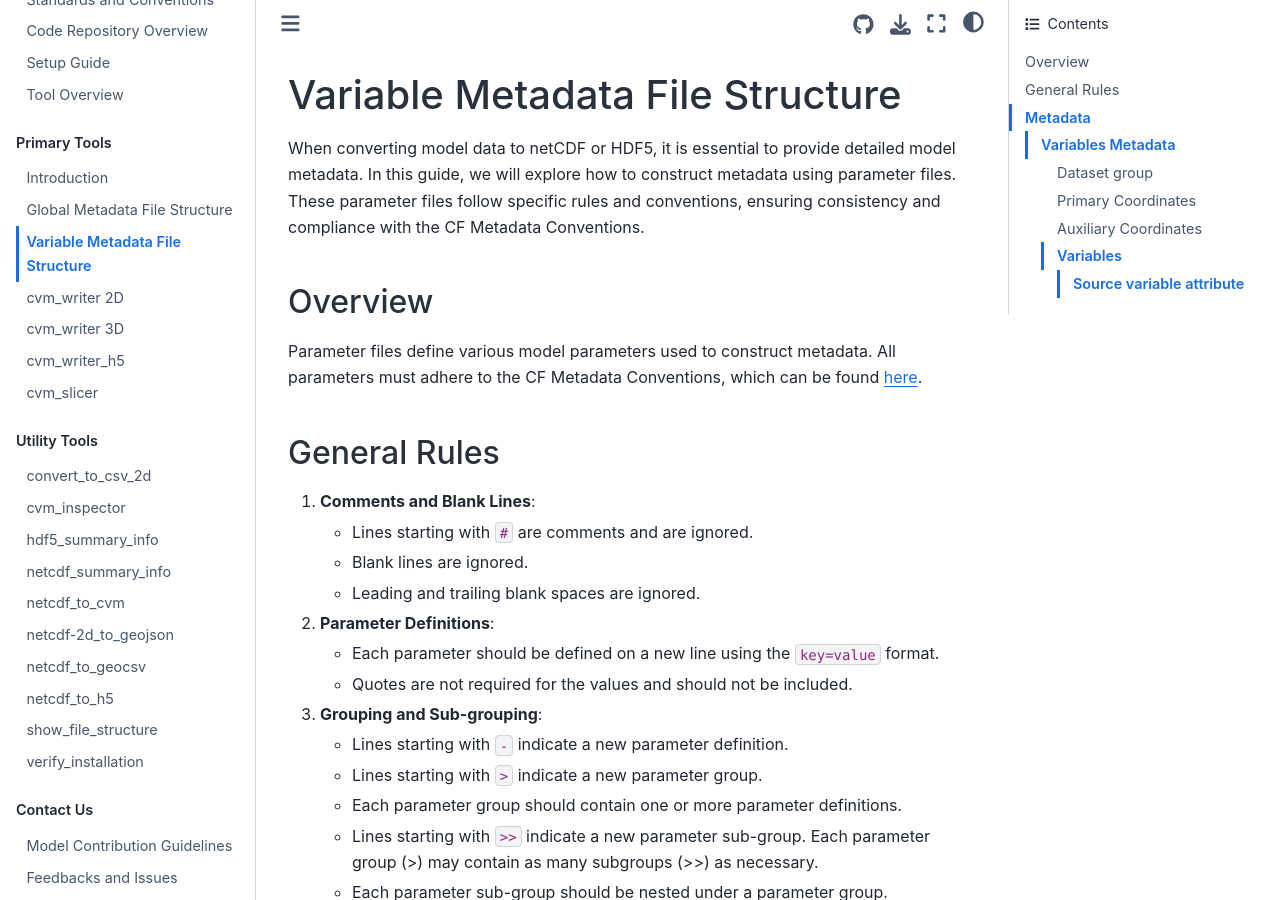
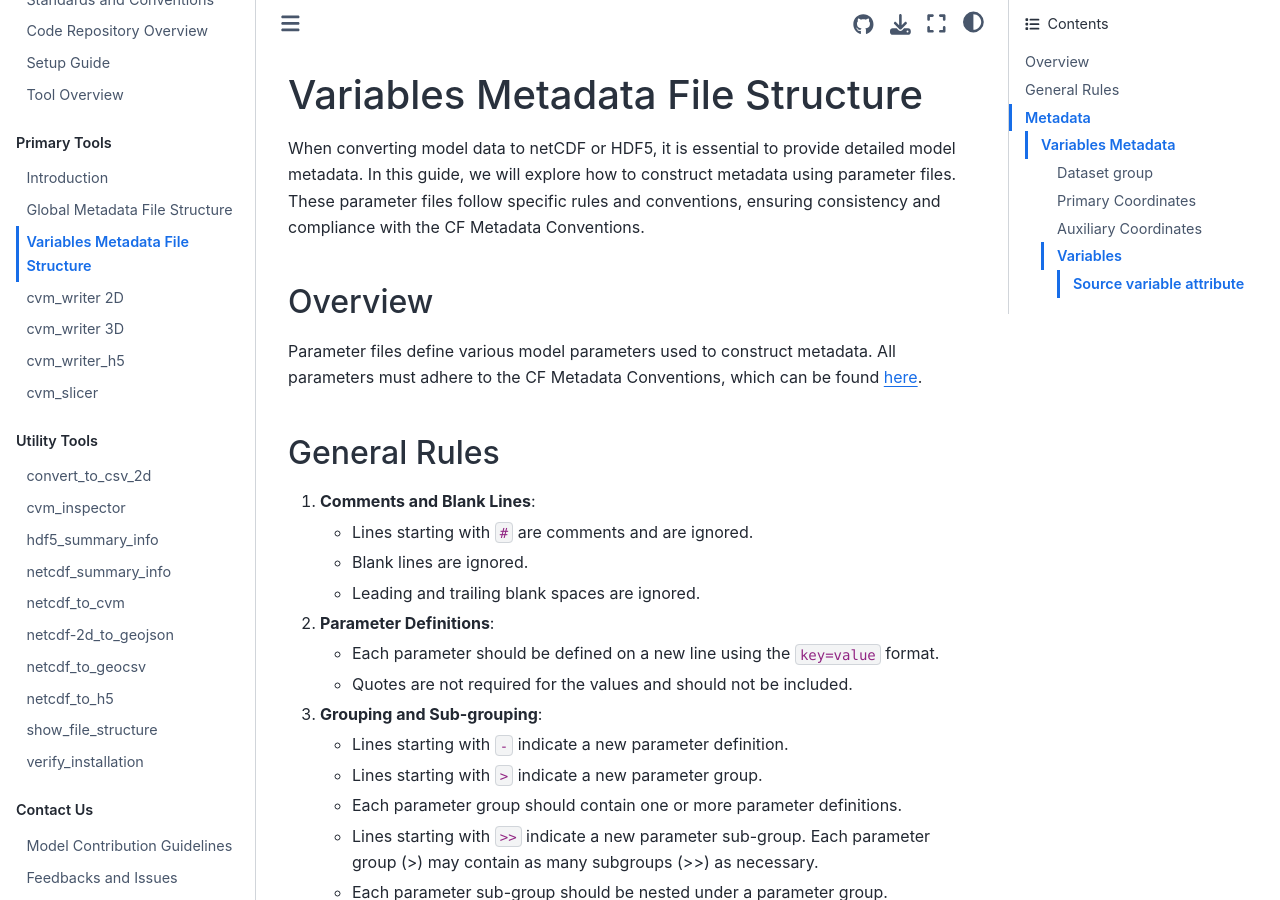
Before and after one commit to cascadiaquakes/cvm-tools-book, a Jupyter Book: the page built from usage/variables_metadata.md, in a window 1280 px wide and 900 px high. Built offline with Jupyter Book 1.0.4 settings and Sphinx 7.4.7 and the Sphinx Book theme 1.1.4, drawn with Linux system fonts in a browser that asks for light colours.

Commit message:
title update

```diff
--- a/usage/variables_metadata.md
+++ b/usage/variables_metadata.md
@@ -1,4 +1,4 @@
-# Variable Metadata File Structure
+# Variables Metadata File Structure
 
 When converting model data to netCDF or HDF5, it is essential to provide detailed model metadata. In this guide, we will explore how to construct metadata using parameter files. These parameter files follow specific rules and conventions, ensuring consistency and compliance with the CF Metadata Conventions.
 
```
